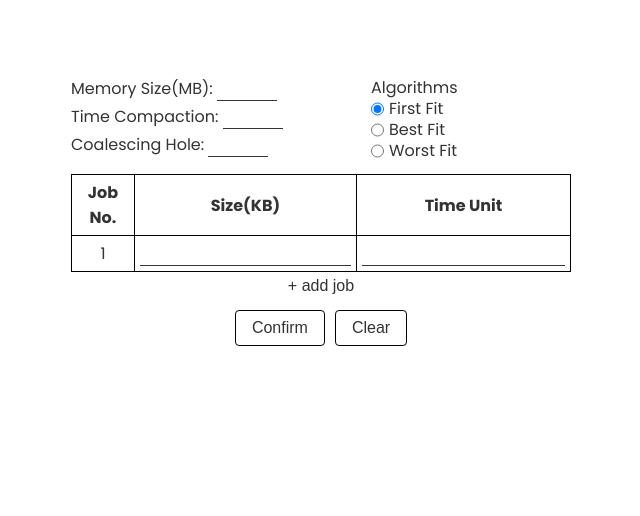
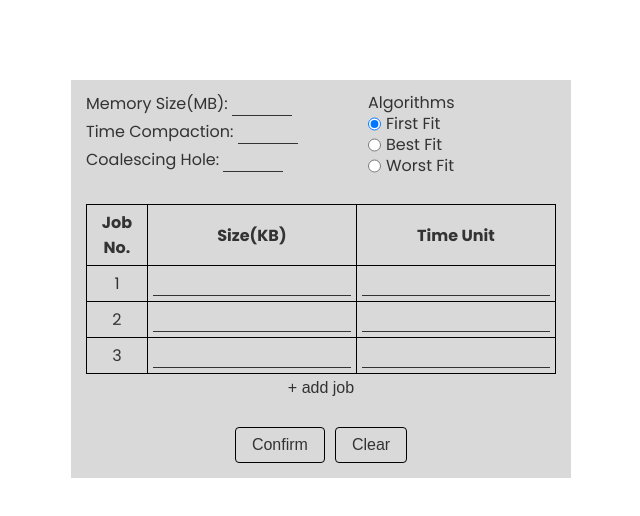
Before and after one commit to Jose-Victorino/memory-placement, a plain HTML site: page index.html in a window 1280 px wide. Shown: the whole page, without its empty margins (319-959 px from the left). Drawn offline with Linux system fonts and the light colour scheme.

Commit message:
style changes

```diff
--- a/assets/css/style.css
+++ b/assets/css/style.css
@@ -1,7 +1,6 @@
 :root{
   /* Font Families */
   --font-1: 'Poppins', 'Roboto', 'Open Sans', sans-serif;
-  --font-2: '';
 
   /* Sizes */
   --cont-width: 1350px;
@@ -31,13 +30,6 @@
 	margin: 0;
 	padding: 0;
 }
-::-webkit-scrollbar{
-  width: 10px;
-  height: 10px;
-}
-::-webkit-scrollbar-thumb{ background: hsl(222, 2%, 16%); }
-::-webkit-scrollbar-thumb:hover{ background: hsl(222, 2%, 20%); }
-::-webkit-scrollbar-track{ margin-block: 20px; }
 html, body{ overflow-x: hidden; }
 body{
   position: relative;
@@ -85,6 +77,7 @@ textarea{
   resize: none;
 }
 input, textarea, select{
+  background: var(--l-gray-1);
   font-family: var(--font-1);
   color: var(--font-dark);
   outline: none;
@@ -103,7 +96,7 @@ input::-webkit-inner-spin-button {
 }
 
 main{
-  margin: 80px 25px;
+  margin: 80px 0;
 }
 
 /* --==User Input==-- */
@@ -114,8 +107,10 @@ main{
 .user-input form{
   display: flex;
   flex-direction: column;
-  gap: 15px;
+  gap: 30px;
   width: 500px;
+  padding: 15px;
+  background: var(--l-gray-1);
 }
 .user-input section{
   display: grid;
@@ -282,6 +277,9 @@ main{
   :root{
     --cont-width: calc(100% - 30px);
   }
+  .user-input form{
+    gap: 15px;
+  }
 
   td, th{ padding: 1px; }
 
--- a/index.html
+++ b/index.html
@@ -74,6 +74,24 @@
                   <input type="number" name="timeUnit1" id="timeUnit1" min="1" required>
                 </td>
               </tr>
+              <tr>
+                <td>2</td>
+                <td>
+                  <input type="number" name="size2" id="size2" min="10" required>
+                </td>
+                <td>
+                  <input type="number" name="timeUnit2" id="timeUnit2" min="1" required>
+                </td>
+              </tr>
+              <tr>
+                <td>3</td>
+                <td>
+                  <input type="number" name="size3" id="size3" min="10" required>
+                </td>
+                <td>
+                  <input type="number" name="timeUnit3" id="timeUnit3" min="1" required>
+                </td>
+              </tr>
             </tbody>
           </table>
           <button type="button" class="add-job" onclick="addRow()">+ add job</button>
@@ -102,7 +120,7 @@
         </div>
       </div>
       <div class="bottom">
-        <section></section>
+        <section class="cont"></section>
       </div>
     </article>
   </main>
```
